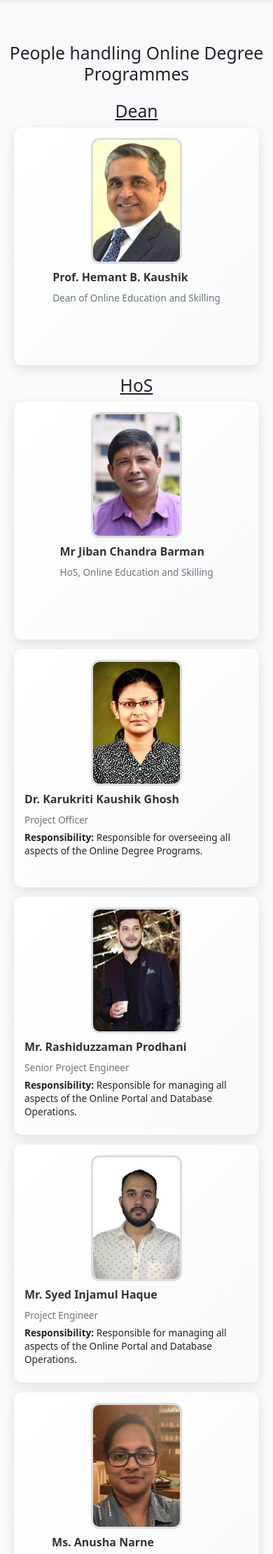
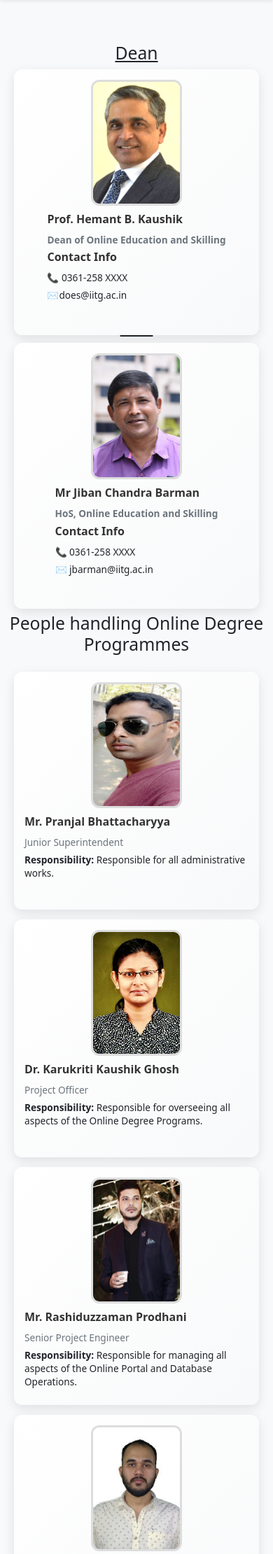
Before and after one commit to ankurkonwar137/OES, a PHP site: page /team.php in a window 390 px wide. Shown: the part 83-2304 px from the top of the page at 70% size. Run offline with PHP 8.4, Linux system fonts and the light colour scheme.

Commit message:
Team page modified

```diff
--- a/assets/css/styleTeam.css
+++ b/assets/css/styleTeam.css
@@ -10,7 +10,7 @@
 
 .team-card {
     width: 100%;
-    height: 280px;
+    height: 240px;  /* Reduced from 280px */
     position: relative;
     transition: all 0.3s ease;
 }
@@ -151,3 +151,108 @@
         margin-bottom: 6px;
     }
 }
+
+/* Add this new class for non-flipping cards */
+.no-flip .team-card-front {
+    transform: none !important;
+    opacity: 1 !important;
+    pointer-events: auto !important;
+}
+
+.no-flip .team-card-back {
+    display: none;
+}
+
+/* Adjust the no-flip cards height accordingly */
+/* Update the no-flip card styles */
+.no-flip .team-card {
+    height: auto;
+    min-height: 240px;
+}
+
+@media (max-width: 768px) {
+    .no-flip .team-card {
+        min-height: 360px;  /* Increased height for mobile view */
+    }
+
+    .no-flip .team-card-front {
+        height: 100%;
+        overflow: hidden;  /* Prevent content overflow */
+    }
+}
+
+@media (max-width: 576px) {
+    .no-flip .team-card {
+        min-height: 380px;  /* Further adjusted for smaller screens */
+    }
+}
+
+@media (max-width: 1200px) {
+    .team-card {
+        height: 300px;
+    }
+
+    .profile-img {
+        width: 130px;
+        height: 170px;
+    }
+}
+
+@media (max-width: 992px) {
+    .team-card-container {
+        max-width: 500px;
+        margin: 0 auto 30px;
+    }
+}
+
+@media (max-width: 768px) {
+    .team-card {
+        height: 320px;
+    }
+
+    .team-card-front {
+        flex-direction: column;
+        align-items: center;
+        text-align: center;
+        padding: 15px;
+    }
+
+    .profile-img {
+        width: 120px;
+        height: 160px;
+        margin: 0 0 15px 0;
+    }
+
+    .team-card h5 {
+        font-size: 1.1rem;
+    }
+
+    .team-card p {
+        font-size: 0.9rem;
+    }
+
+    .team-card-back {
+        text-align: center;
+        padding: 20px;
+    }
+}
+
+@media (max-width: 576px) {
+    .team-card {
+        height: 340px;
+    }
+
+    .profile-img {
+        width: 110px;
+        height: 150px;
+    }
+
+    .team-card h5 {
+        font-size: 1rem;
+    }
+
+    .team-card p {
+        font-size: 0.85rem;
+        margin-bottom: 6px;
+    }
+}
--- a/team.php
+++ b/team.php
@@ -1,6 +1,5 @@
-
 <?php
- include './header.php';
+include './header.php';
 ?>
 
 <!DOCTYPE html>
@@ -53,29 +52,27 @@
     <!-- <div id="navbar-placeholder"></div> -->
 
     <div class="container mt-4" id="idOnlineStaffs">
-        <h2 class="text-center mb-4">People handling Online Degree Programmes</h2>
 
         <div class="row g-6 justify-content-center" style="display: flex; align-items: center; text-align: left;">
             <h2 style="width: 100%;">
                 <center><u>Dean</u></center>
             </h2>
             <div class="col-lg-5 col-md-6 col-sm-10">
-                <div class="team-card-container">
+                <div class="team-card-container no-flip"> <!-- Added no-flip class -->
                     <div class="team-card">
                         <div class="team-card-front">
                             <img src="assets/images/staffs/HBK_2024.jpg" class="profile-img" alt="Profile">
                             <div>
                                 <h5 class="fw-bold">Prof. Hemant B. Kaushik</h5>
-                                <p class="text-muted">Dean of Online Education and Skilling</p>
+                                <p class="text-muted"><b>Dean of Online Education and Skilling</b></p>
                                 <!-- <p><strong>Responsibility:</strong> Administration of Academic Affairs of all Online
                                     Degree Programmes.</p> -->
+                                <h5 class="fw-bold">Contact Info</h5>
+                                <p>📞 0361-258 XXXX</p>
+                                <p>✉️does@iitg.ac.in</p>
                             </div>
                         </div>
-                        <div class="team-card-back">
-                            <h5 class="fw-bold">Contact Info</h5>
-                            <p>📞 0361-258 XXXX</p>
-                            <p>✉️does@iitg.ac.in</p>
-                        </div>
+
                     </div>
                 </div>
             </div>
@@ -86,29 +83,50 @@
                 <center><u>HoS</u></center>
             </h2>
             <div class="col-lg-5 col-md-6 col-sm-10">
-                <div class="team-card-container">
+                <div class="team-card-container no-flip">
                     <div class="team-card">
                         <div class="team-card-front">
                             <img src="assets/images/staffs/JibonChDas.jpg" class="profile-img" alt="HoS">
                             <div>
                                 <h5 class="fw-bold">Mr Jiban Chandra Barman</h5>
-                                <p class="text-muted">HoS, Online Education and Skilling</p>
+                                <p class="text-muted"><b>HoS, Online Education and Skilling</b></p>
+                                <h5 class="fw-bold">Contact Info</h5>
+                                <p>📞 0361-258 XXXX</p>
+                                <p>✉️ jbarman@iitg.ac.in</p>
+                            </div>
+                        </div>
 
+                    </div>
+                </div>
+            </div>
+        </div><br />
+
+        <!-- Add margin-top and adjust z-index for better spacing and layering -->
+        <div style="position: relative; z-index: 2; margin-top: 2rem;">
+            <h2 class="text-center mb-4">People handling Online Degree Programmes</h2>
+        </div>
+
+        <div class="row g-4">
+            <!-- Team Member Card -->
+            <div class="col-lg-4 col-md-6 col-sm-12">
+                <div class="team-card-container">
+                    <div class="team-card">
+                        <div class="team-card-front">
+                            <img src="assets/images/staffs/Pranjal.jpg" class="profile-img" alt="Profile">
+                            <div>
+                                <h5 class="fw-bold">Mr. Pranjal Bhattacharyya</h5>
+                                <p class="text-muted">Junior Superintendent</p>
+                                <p><strong>Responsibility:</strong> Responsible for all administrative works.</p>
                             </div>
                         </div>
                         <div class="team-card-back">
                             <h5 class="fw-bold">Contact Info</h5>
                             <p>📞 0361-258 XXXX</p>
-                            <p>✉️ jbarman @ iitg.ac.in</p>
+                            <p>✉️ </p>
                         </div>
                     </div>
                 </div>
             </div>
-        </div><br />
-
-
-        <div class="row g-4">
-            <!-- Team Member Card -->
             <div class="col-lg-4 col-md-6 col-sm-12">
                 <div class="team-card-container">
                     <div class="team-card">
@@ -495,18 +513,20 @@
     //     $("#navbar-placeholder").load("header.html");
     //     $("#footer-placeholder").load("footer.html");
     // });
-    window.addEventListener("scroll", function () {
+    window.addEventListener("scroll", function() {
         document.querySelector(".scroll-top").style.display =
             window.scrollY > 200 ? "block" : "none";
     });
 
     function scrollToTop() {
-        window.scrollTo({ top: 0, behavior: "smooth" });
+        window.scrollTo({
+            top: 0,
+            behavior: "smooth"
+        });
     }
-
 </script>
 
 </html>
 <?php
-    include './footer.php';
- ?>
+include './footer.php';
+?>
```
Also changed, not shown: assets/images/staffs/Pranjal.jpg (added), contact.php (added).
